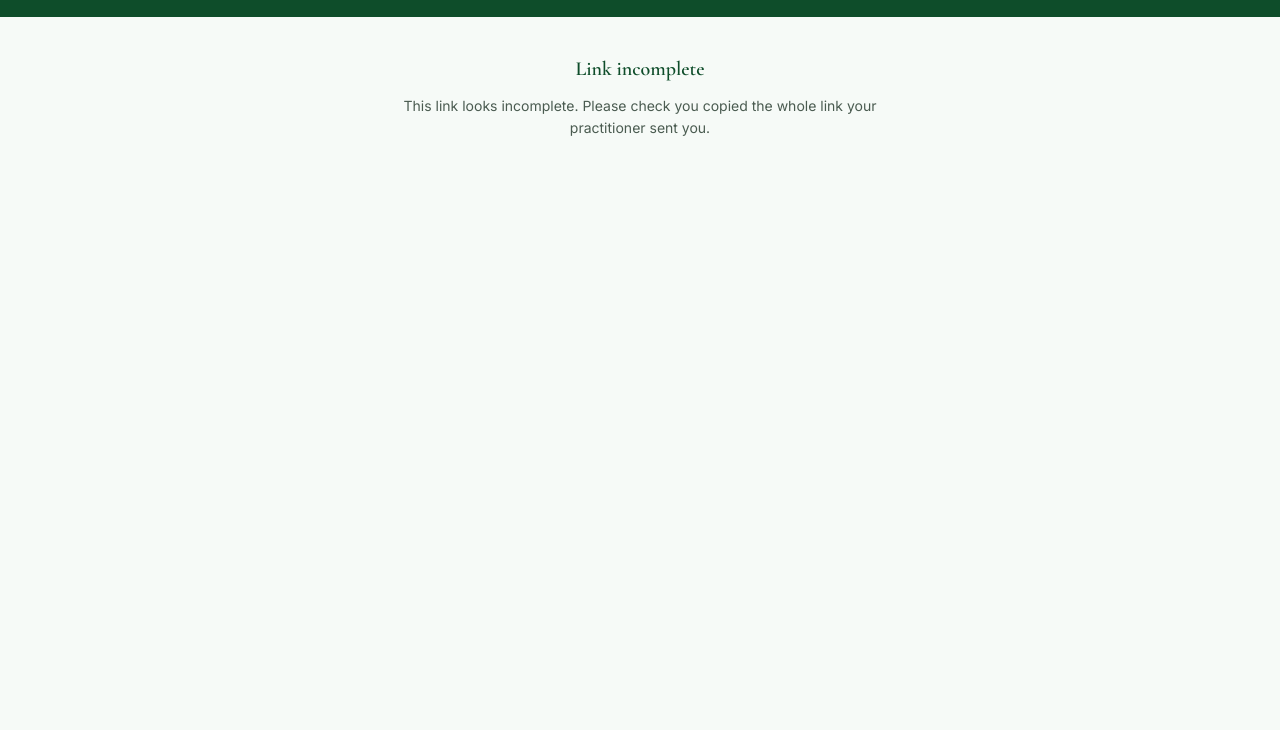
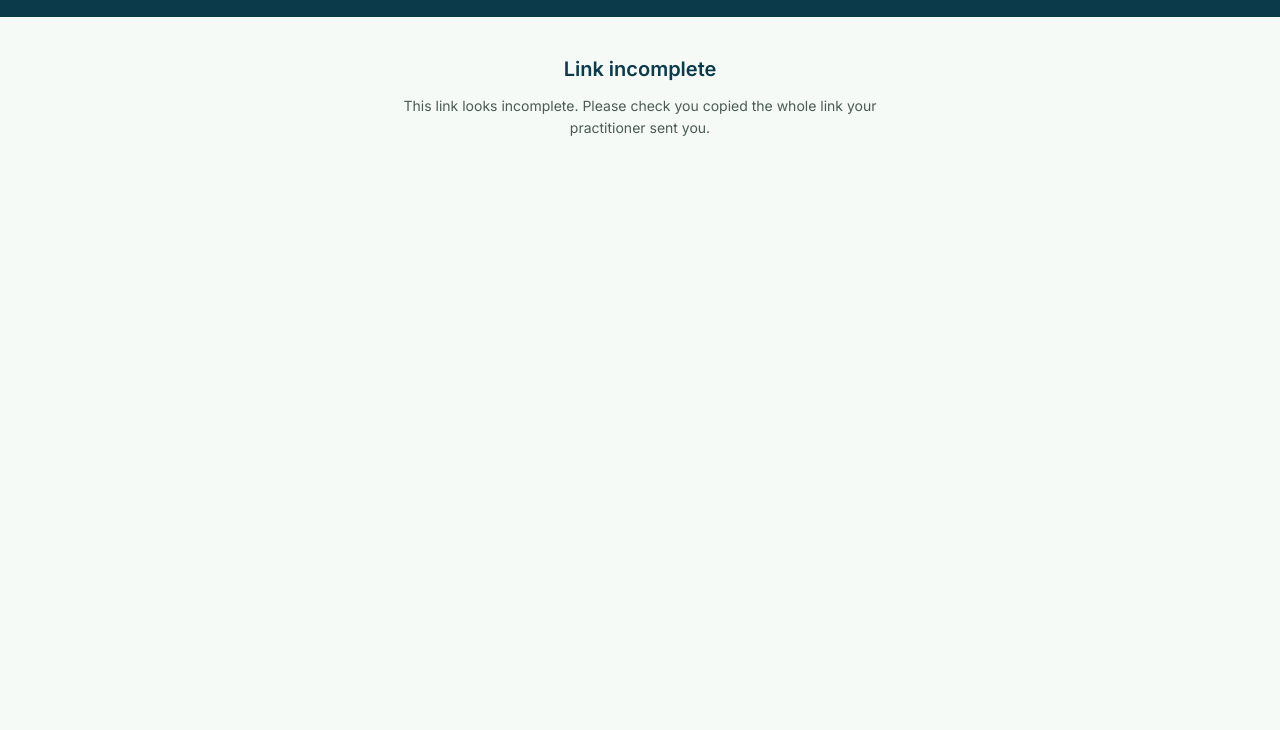
Before and after one commit to b00k33/lcm-pharmacy, a plain HTML site: page intake.html in a window 1280 px wide. Shown: the part 70-800 px from the top of the page. Drawn offline with nearby package versions, Linux system fonts and the light colour scheme.

Commit message:
Patient pages: My Cycle and intake form onto the teal colour law, Inter only
Her audit pick "teal, drop the second font": chart.html and intake.html carried their
own old green palette and a Cormorant Garamond heading font, left over from before
the app's teal/white/gold law and one-screen-font rule existed. Root colour tokens
and theme-color now match --ph-herb's teal; --serif/--font-serif point at Inter.
The Chapter 6 phase colours stay untouched, as marked, a deliberate legend system.

Co-Authored-By: Claude Sonnet 5 <noreply@anthropic.com>

```diff
--- a/intake.html
+++ b/intake.html
@@ -3,7 +3,7 @@
 <head>
 <meta charset="utf-8">
 <meta name="viewport" content="width=device-width, initial-scale=1, viewport-fit=cover">
-<meta name="theme-color" content="#0E4D2A">
+<meta name="theme-color" content="#0B3B4B">
 <title>Patient Intake — LCM - Linh Chinese Medicine</title>
 <!-- Standalone, unauthenticated patient-facing form (her ask 2026-09-05: a
      link she can send that blocks the patient from seeing the rest of the
@@ -18,11 +18,11 @@
 <link rel="stylesheet" href="https://fonts.googleapis.com/css2?family=Cormorant+Garamond:wght@500;600;700&family=Inter:wght@400;500;600;700&display=swap">
 <style>
   :root {
-    --ph-green-deep: #0E4D2A; --ph-green: #1B7A46; --ph-green-tint: #EAF5EE;
-    --ph-green-press: #0A3A20; --ph-line: #D3E2D8; --ph-soft: #4A5B50;
+    --ph-green-deep: #0B3B4B; --ph-green: #165C74; --ph-green-tint: #EDF5F8;
+    --ph-green-press: #072A36; --ph-line: #D3E2D8; --ph-soft: #4A5B50;
     --ph-ink: #14231A; --ph-paper: #F6FAF7; --ph-white: #FFFFFF;
     --ph-negative: #B4483A; --margin-rule: #E3C87A;
-    --font-serif: 'Cormorant Garamond', Georgia, serif;
+    --font-serif: 'Inter', -apple-system, 'Segoe UI', sans-serif;
     --font-body: 'Inter', -apple-system, 'Segoe UI', sans-serif;
     color-scheme: light;
   }
```
Also changed, not shown: chart.html (+4 -4 lines), 1 other file.
